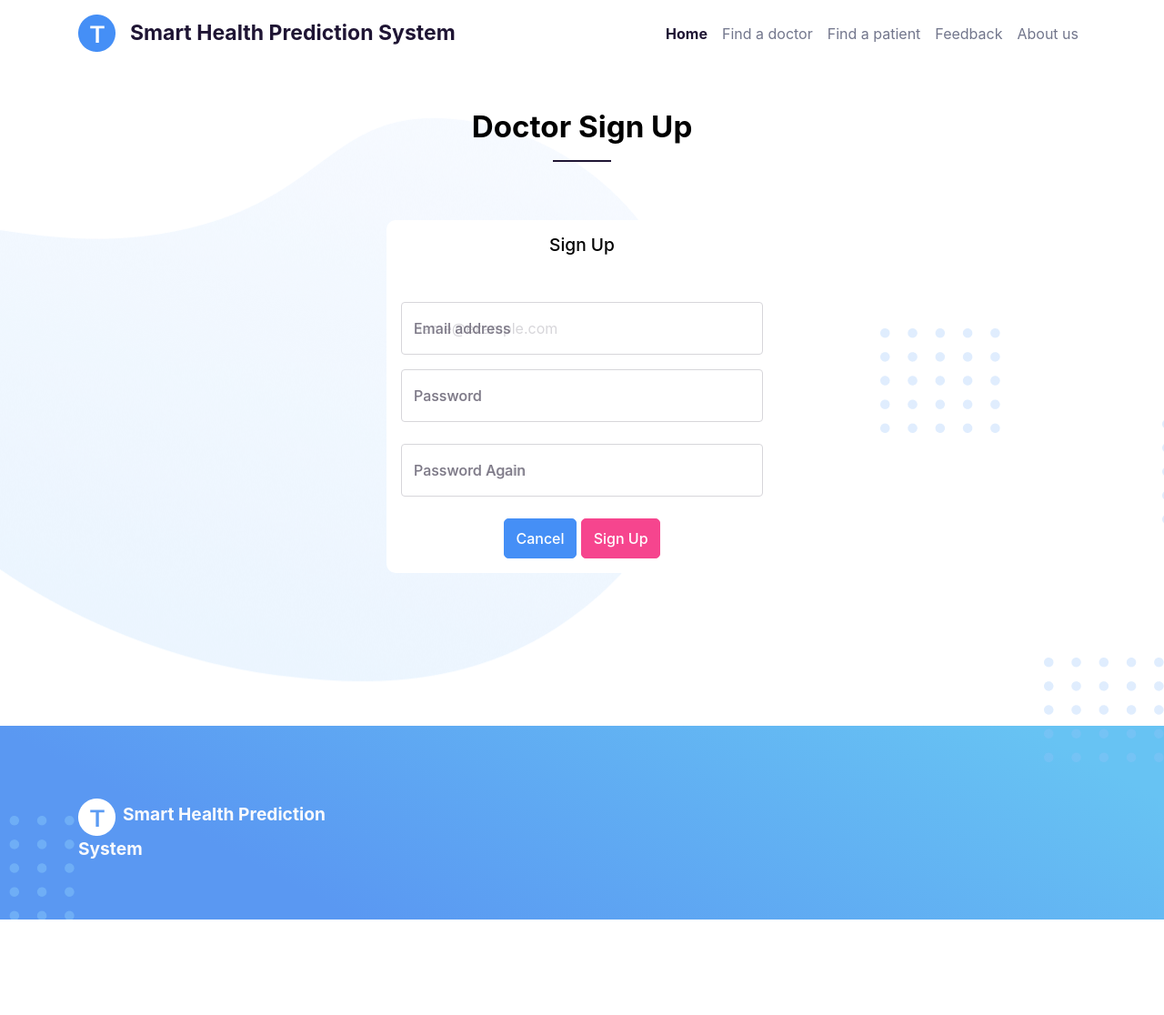
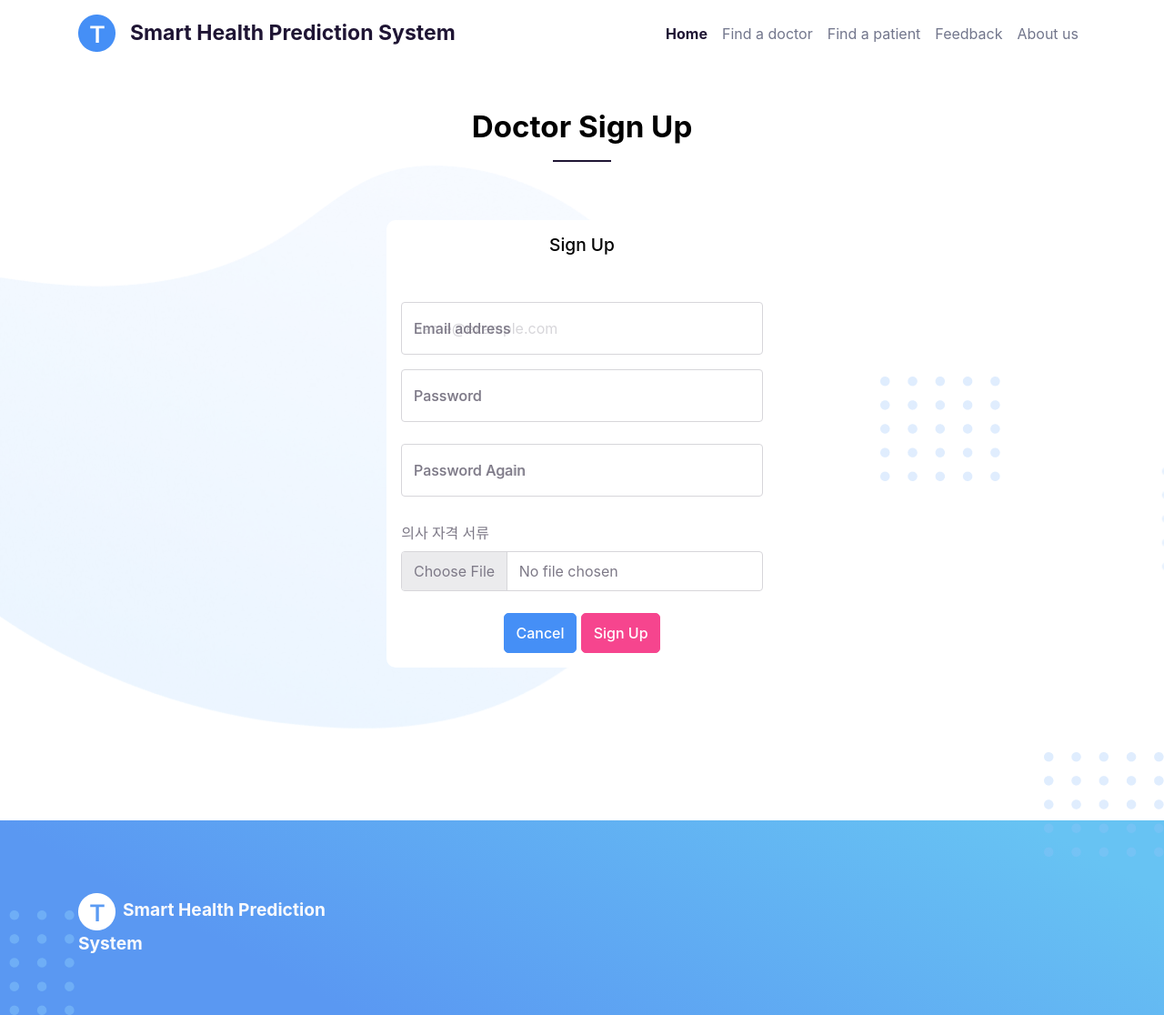
Before and after one commit to yhb1834/Smart-Health-Prediction-System, a Django app: template webpage/doctor_patient/templates/doctor/signup.html in a window 1280 px wide. Shown: the whole page at 91% size. Before the commit the page ends 1011 px from the top, so only its background shows below. Run offline with Django 3.2, Linux system fonts and the light colour scheme; the template is opened without the code that fills it, so the values that code supplies are empty.

Commit message:
Update signup.html

```diff
--- a/webpage/doctor_patient/templates/doctor/signup.html
+++ b/webpage/doctor_patient/templates/doctor/signup.html
@@ -8,7 +8,7 @@
     <!-- ===============================================-->
     <!--    Document Title-->
     <!-- ===============================================-->
-    <title>Admin::Sign Up</title>
+    <title>Doctor::Sign Up</title>
 
     <!-- ===============================================-->
     <!--    Favicons-->
@@ -154,7 +154,10 @@
                         <input type="password" class="form-control" id="floatingPassword" placeholder="Password Again">
                         <label for="floatingPassword">Password Again</label>
                       </div>
-
+                          <div class="form-group">
+                            <label for="formFile" class="form-label mt-4">의사 자격 서류</label>
+                            <input class="form-control" type="file" id="formFile">
+                          </div>
                     </div>
                     <br />
 
```
